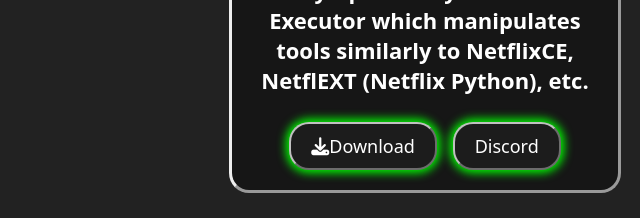
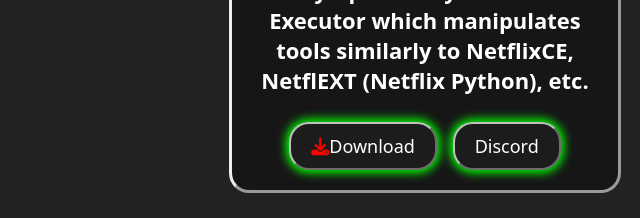
Before and after one commit to DogeKingYT1/dogekingyt1.github.io, a plain HTML site: page index.html in a window 1280 px wide. Shown: the part 1360-1578 px from the top of the page, 215-855 px from the left. Drawn offline with Linux system fonts and the light colour scheme.

Commit message:
Update index.html

```diff
--- a/index.html
+++ b/index.html
@@ -146,6 +146,12 @@
         h2 {
           font-family: system-ui, -apple-system, BlinkMacSystemFont, 'Segoe UI', Roboto, Oxygen, Ubuntu, Cantarell, 'Open Sans', 'Helvetica Neue', sans-serif;
         }
+        .fa-solid {
+          color: #ff0000;
+        }
+        .fa-download {
+
+        }
     </style>
 </head>
 <body>
```
